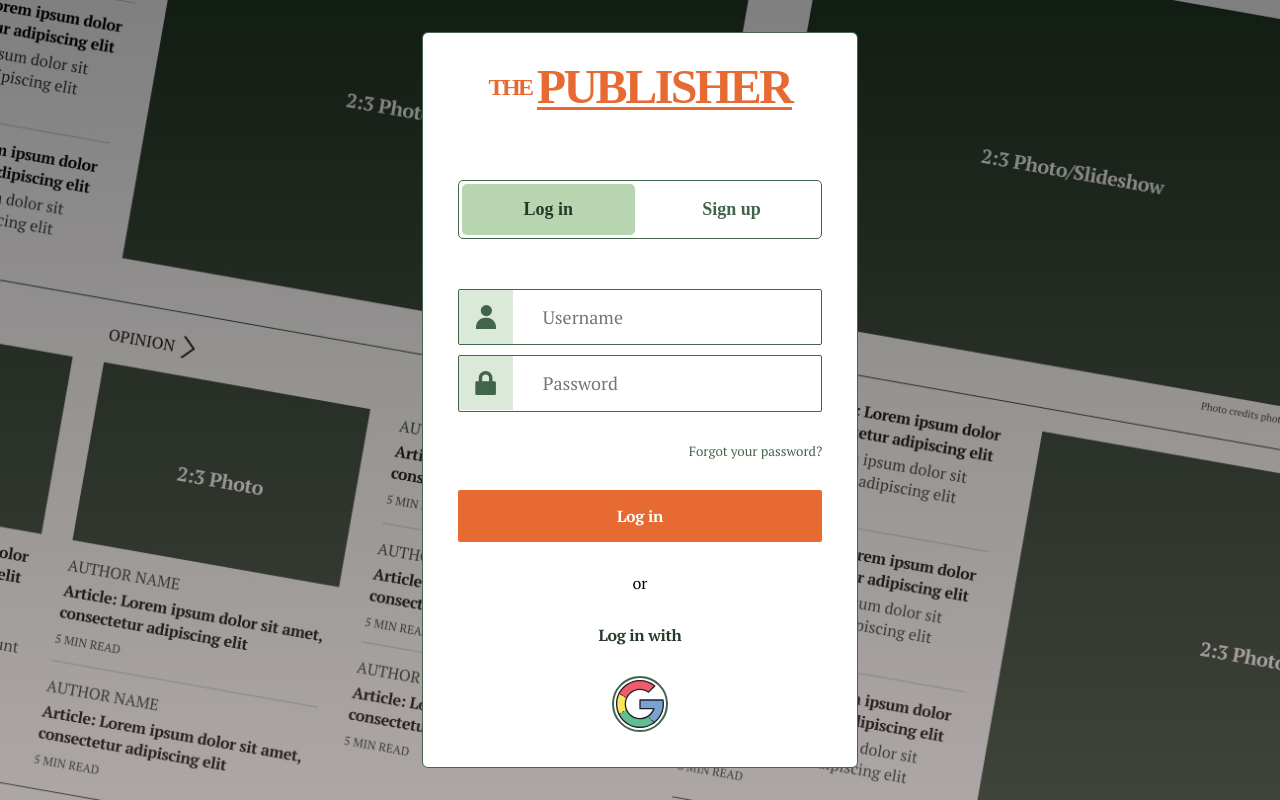
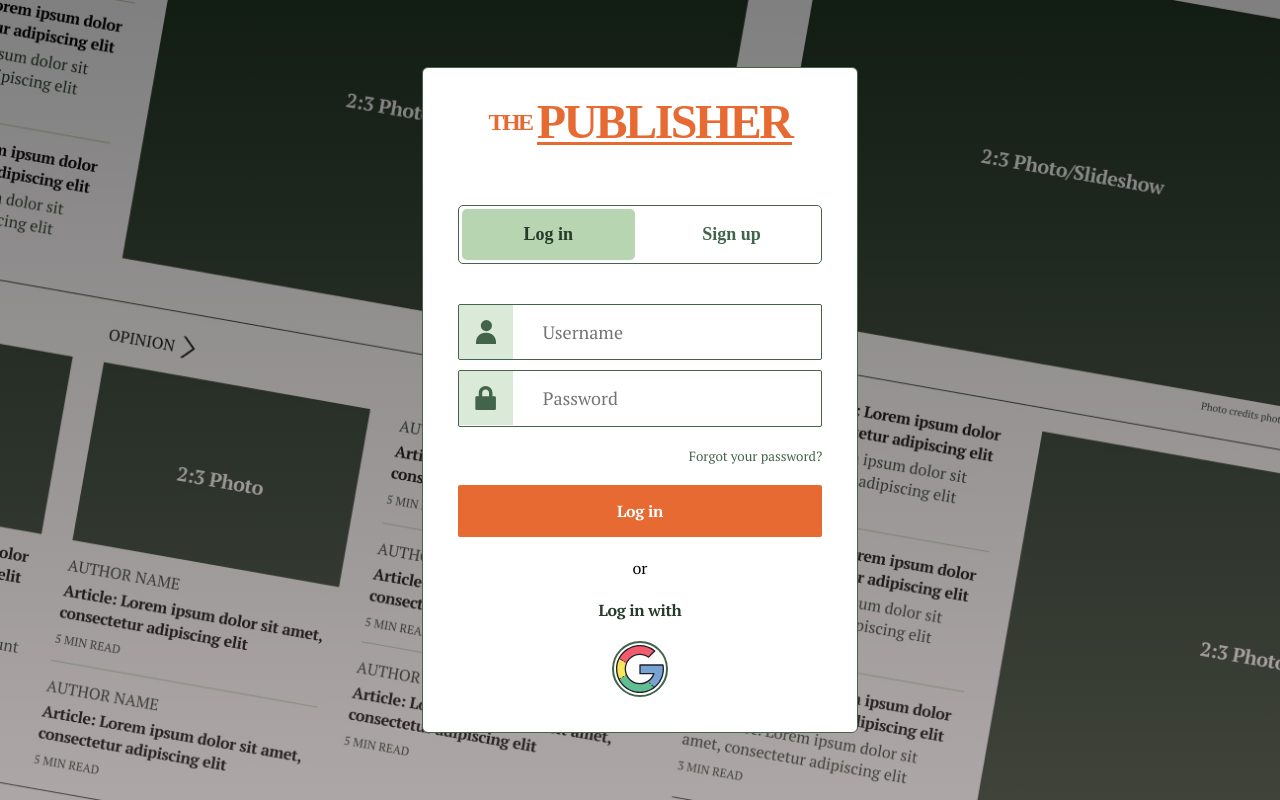
Before and after one commit to Lolp1ke/the-publisher, a Next.js app in the folder frontend/: page /auth/sign-in in a window 1280 px wide. Built offline with nearby package versions, Linux system fonts and the light colour scheme; a web font is replaced by a local one.

Commit message:
height fix

```diff
--- a/frontend/src/routes/Auth/styles/auth.scss
+++ b/frontend/src/routes/Auth/styles/auth.scss
@@ -30,7 +30,7 @@
 
 	// .auth__form
 	&__form {
-		@include flex(column, normal, normal, 30px);
+		@include flex(column, normal, normal, 20px);
 		min-width: clamp(22.5rem, 20.555rem + 8.41vw, 28.125rem); // 450 -> 360
 		padding: 35px;
 		border-radius: 6px;
```
